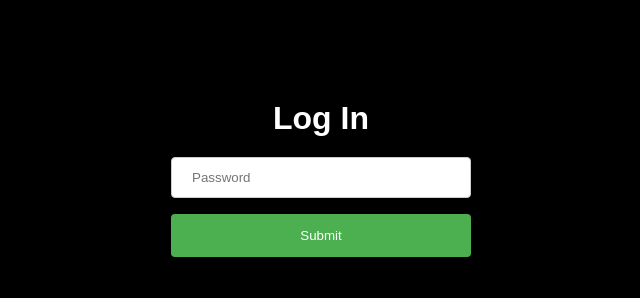
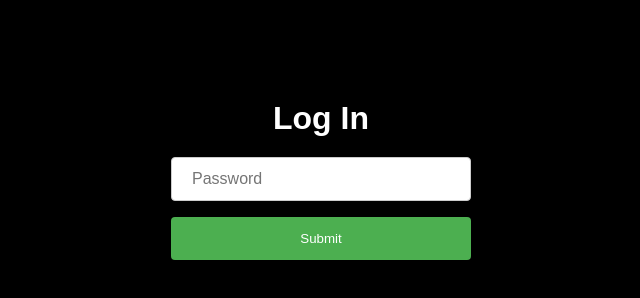
Before and after one commit to Jacolack/sheridan-family-tree, a plain HTML site: page index.html in a window 1280 px wide. Shown: the full height of the page, 319-959 px from the left. Drawn offline with Linux system fonts and the light colour scheme.

Commit message:
Update main.css

```diff
--- a/main.css
+++ b/main.css
@@ -320,6 +320,7 @@ input[type=password], select {
   width: 300px;
   padding: 12px 20px;
   margin: 8px auto;
+	font-size: 16px;
   display: block;
   border: 1px solid #ccc;
   border-radius: 4px;
@@ -336,6 +337,7 @@ input[type=submit] {
   border: none;
   border-radius: 4px;
   cursor: pointer;
+	-webkit-appearance: none;
 }
 
 #loginError {
```
